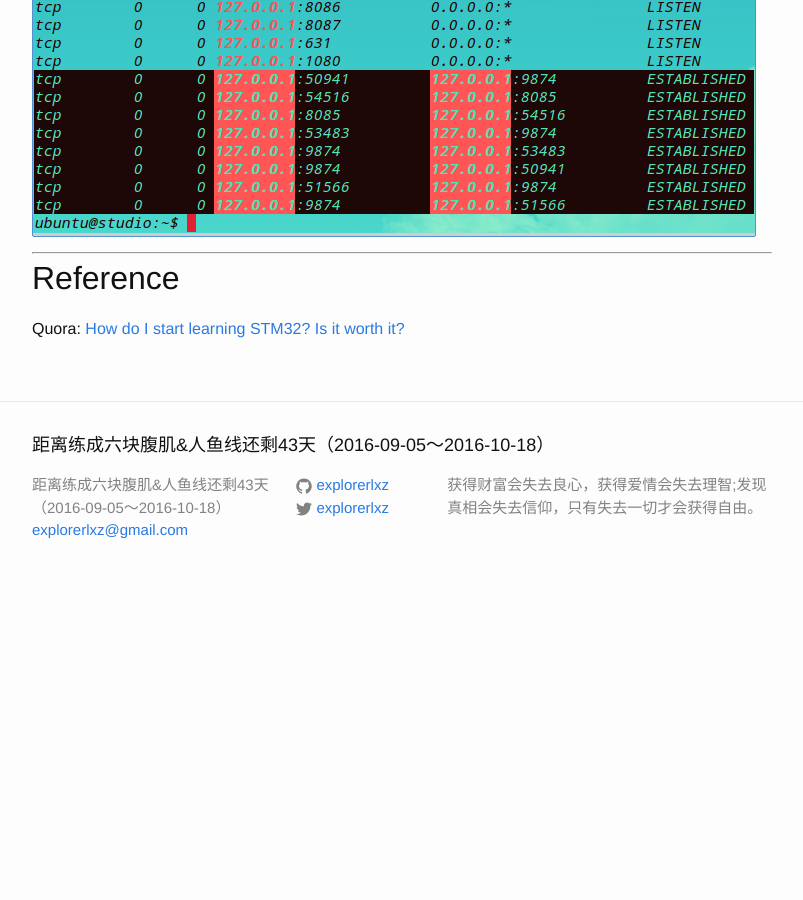
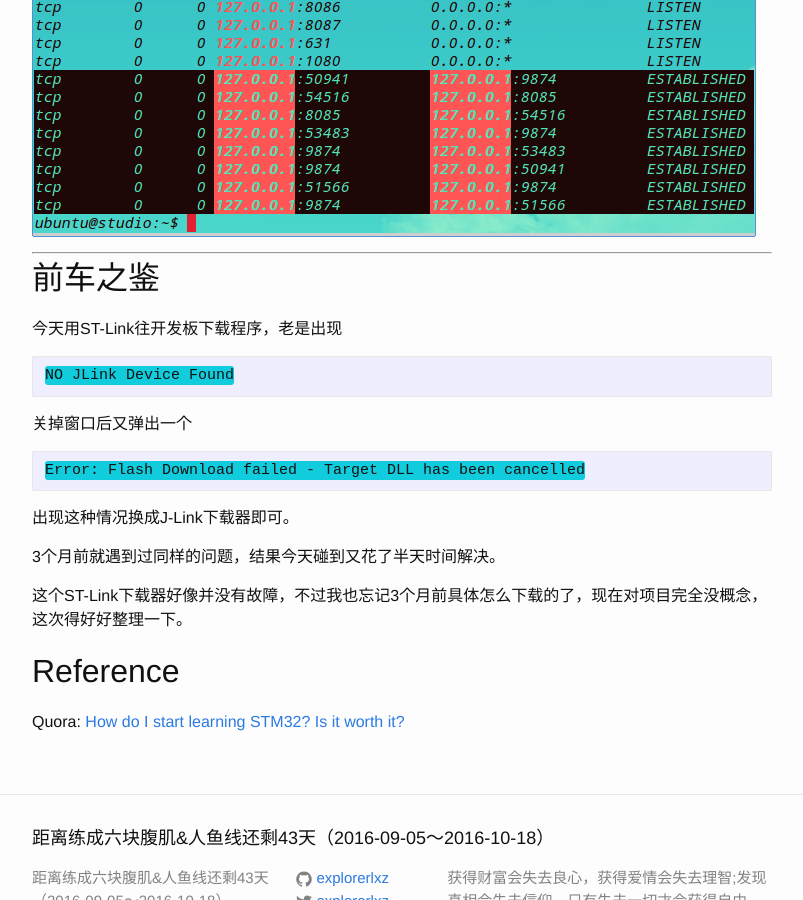
Before and after one commit to explorerlxz/explorerlxz.github.io, a Jekyll site: the page built from _posts/2016-05-24-STM32F407以太网通信.md, in a window 1280 px wide and 900 px high, scrolled down 2591 px. Shown: the whole window, without its empty margins (238-1041 px from the left). Built offline with Jekyll 4.4.1, drawn with Linux system fonts in a browser that asks for light colours; before the commit the page ends 3193 px from its top, so only the background shows below that.

Commit message:
No JLink Device Found

````diff
--- a/_posts/2016-05-24-STM32F407以太网通信.md
+++ b/_posts/2016-05-24-STM32F407以太网通信.md
@@ -94,6 +94,32 @@ ALIENTEK正点原子探索者STM32F407开发板
 
 ----
 
+
+
+## 前车之鉴
+
+今天用ST-Link往开发板下载程序，老是出现
+
+```
+NO JLink Device Found
+```
+
+关掉窗口后又弹出一个
+
+```
+Error: Flash Download failed - Target DLL has been cancelled
+```
+
+出现这种情况换成J-Link下载器即可。
+
+3个月前就遇到过同样的问题，结果今天碰到又花了半天时间解决。
+
+这个ST-Link下载器好像并没有故障，不过我也忘记3个月前具体怎么下载的了，现在对项目完全没概念，这次得好好整理一下。
+
+
+
+
+
 ## Reference
 
 Quora: [How do I start learning STM32? Is it worth it?](https://www.quora.com/How-do-I-start-learning-STM32-Is-it-worth-it)
````
Also changed, not shown: about.md (+0 -2 lines).
